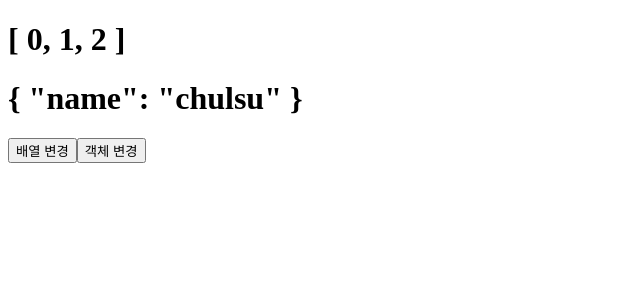
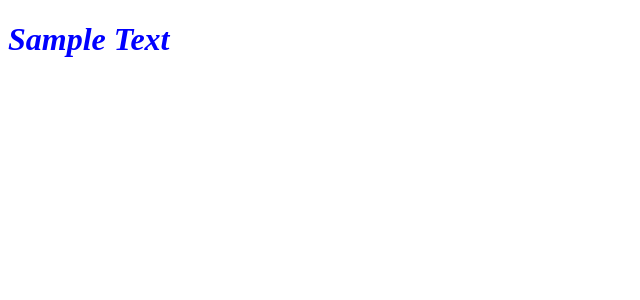
Before and after one commit to DAYEONLEE94/Vue.js, a Vue app in the folder 03/: page / in a window 1280 px wide. Shown: the top 300 px of the page, without its empty margins (0-640 px from the left). Built offline with nearby package versions, Linux system fonts and the light colour scheme.

Commit message:
v-bind디렉티브의 스타일 속성

```diff
--- a/03/src/App.vue
+++ b/03/src/App.vue
@@ -1,35 +1,16 @@
 <script>
-  export default{
+  export default {
     data(){
-      return {
-        arr: [0,1,2],
-        obj: {name: 'chulsu'},
+      return{
+        color: 'blue',
+        style: 'italic',
       };
     },
-    watch: {
-      arr: {
-        handler(newValue, oldValue){
-          console.log(`old value : ${oldValue}`);
-          console.log(`new Value : ${newValue}`);
-        },
-        deep: true
-      },
+  }
 
-      obj: {
-        handler(newValue, oldValue){
-          console.log(`old value : ${JSON.stringify(oldValue)}`);
-          console.log(`new value : ${JSON.stringify(newValue)}`);
-        },
-        deep: true,
-      },
-    },
-  }
 </script>
 
 <template>
-  <h1>{{arr}}</h1>
-  <h1>{{ obj }}</h1>
-  <button @click="arr.push(3)">배열 변경</button>
-  <button @click="obj.age = 20">객체 변경</button>
+  <h1 v-bind:style="{color: color, fontStyle: style}">Sample Text</h1>
 </template>
 <style></style>
```
